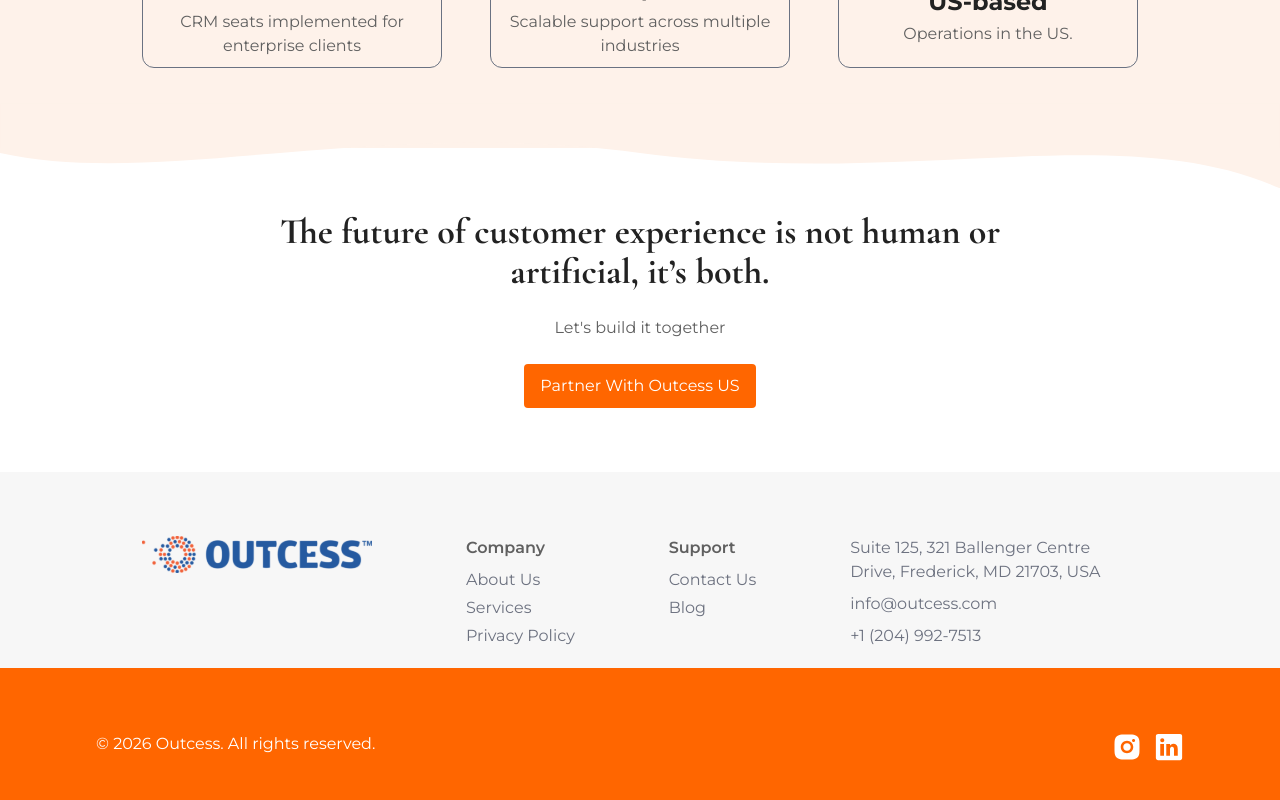
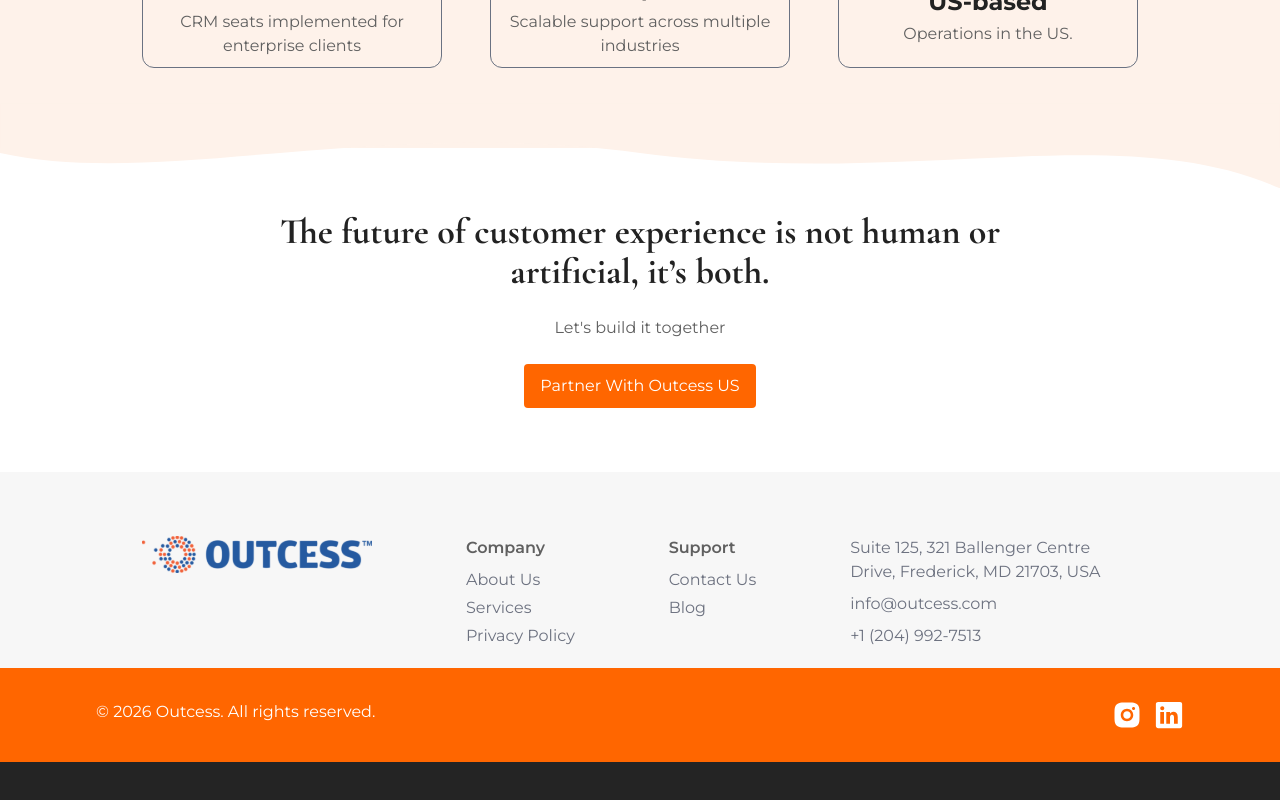
Before and after one commit to Kingbee1M/us-web-test, a React (Vite) app: page /about-Us in a window 1280 px wide. Shown: the part 3866-4666 px from the top of the page. After the commit the page ends 4628 px from the top, so only its background shows below. Built offline with nearby package versions, Linux system fonts and the light colour scheme.

Commit message:
removed the extra spacing on the landing hero and footer

```diff
--- a/src/Components/Blog.tsx
+++ b/src/Components/Blog.tsx
@@ -27,7 +27,7 @@ const Blog = () => {
     }
 
     return (
-        <article className="bg-bot-comp-bg w-full h-auto flex flex-col items-center mt-28 pb-20 relative py-10">
+        <article className="bg-bot-comp-bg w-full h-auto flex flex-col items-center pb-0 relative py-10">
             <img src={wave} alt='wave' className='w-full absolute bottom-0' />
             <h2 className="font-garamond text-4xl mb-3">Blogs & News</h2>
             <p className="w-4/5 lg:w-auto font-montserrat text-[#060606] text-center text-sm lg:text-base lg:text-left">Stay informed with the latest insights, trends, and best practices in customer experience and outsourcing.</p>
--- a/src/Components/LandingHero.tsx
+++ b/src/Components/LandingHero.tsx
@@ -22,7 +22,7 @@ const LandingHero = () => {
         return () => clearInterval(interval);
     }, [phrases.length]);
     return (
-       <div className="w-full flex flex-row justify-center items-center relative overflow-clip pt-16">
+       <div className="w-full flex flex-row justify-center items-center relative overflow-clip lg:pt-8">
             <div className="bg-primary-purple w-125500px] rounded-full flex absolute bottom-[60%] right-[80%]"></div>
             <div className="bg-secondary-purple w-16 h-16 rounded-full flex absolute bottom-[15%] left-[10%]"></div>
             <div className="bg-secondary-purple w-16 h-16 rounded-full flex absolute bottom-[28%] left-[35%]"></div>
@@ -30,7 +30,7 @@ const LandingHero = () => {
             <div className="bg-secondary-purple w-16 h-16 rounded-full flex absolute top-[17%] right-[2%]"></div>
             <div className="bg-white/30 backdrop-blur-md w-full h-300 absolute z-20"></div>
 
-            <section className="w-full lg:w-[90%] flex flex-col lg:flex-row justify-between items-center pb-16 z-30 mb-24">
+            <section className="w-full lg:w-[90%] flex flex-col lg:flex-row justify-between items-center pb-16 z-30 mb-1">
                 <motion.header
                 initial={{ x: -120, opacity: 0 }}
                 animate={{ x: 0, opacity: 1 }}
--- a/src/UI/Footer.tsx
+++ b/src/UI/Footer.tsx
@@ -66,7 +66,7 @@ const FooterUS = () => {
                 </div>
             </div>
 
-            <div className="w-full flex justify-between items-center, xs:pl-5 py-16 xs:pr-24 sm:px-24 bg-primary-orange text-white">
+            <div className="w-full flex justify-between items-center, xs:pl-5 py-8 xs:pr-24 sm:px-24 bg-primary-orange text-white">
                 <p>© 2026 Outcess. All rights reserved.</p>
                 <div className="flex items-center gap-3 text-white">
                     <a href="https://www.instagram.com/outcess.us?igsh=emxjanNpN2p5YW1i" target="blank"  rel="noopener noreferrer" aria-label="Follow us on Instagram" className="text-white decoration-none text-lg sm:text-3xl"><RiInstagramFill /></a>
```
